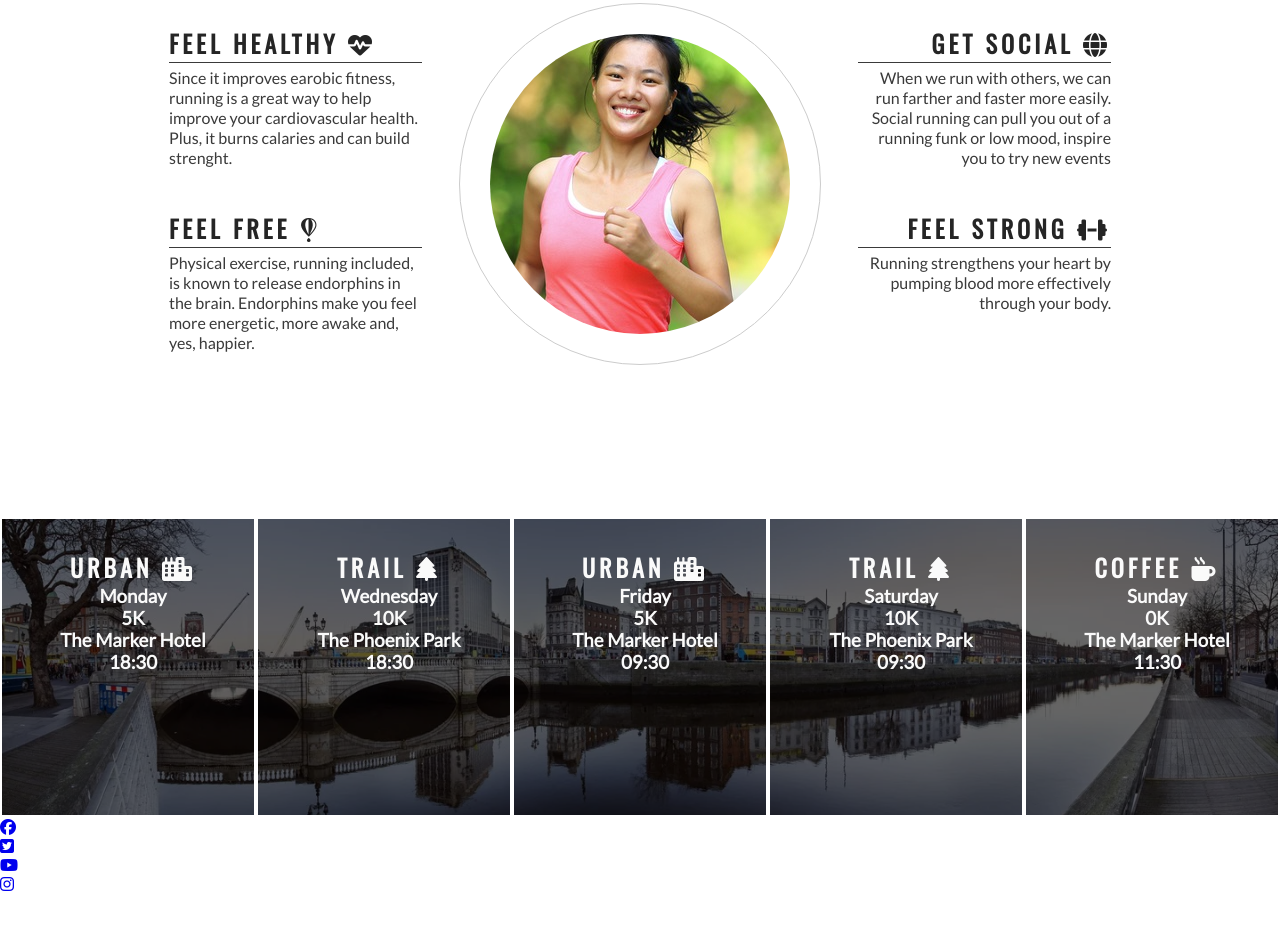
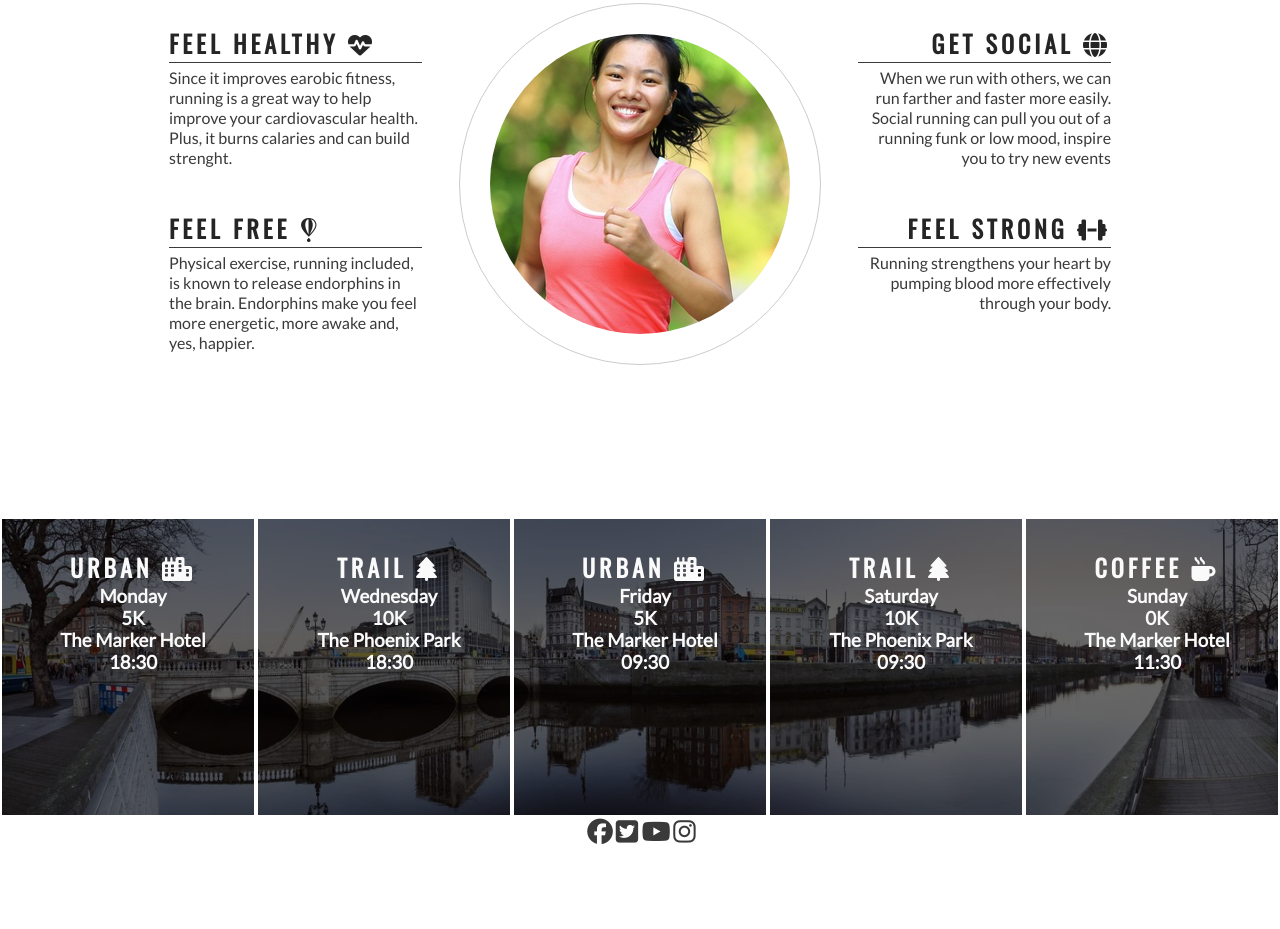
Before and after one commit to Morenojourdain/love-running, a plain HTML site: page index.html in a window 1280 px wide. Shown: the part 778-1707 px from the top of the page. Before the commit the page ends 1671 px from the top, so only its background shows below. Drawn offline with nearby package versions, Linux system fonts and the light colour scheme.

Commit message:
Add style to footer social media icons

```diff
--- a/assets/css/style.css
+++ b/assets/css/style.css
@@ -215,3 +215,22 @@ hr {
 #times h2 {
     color: #fafafa;
 }
+
+footer {
+    height: 150px;
+}
+
+.social-networks {
+    text-align: center;
+}
+
+.social-networks > li {
+    display: inline-block;
+}
+
+.social-networks i {
+    font-size: 160%;
+    margin: 1%;
+    padding: 5%;
+    color: #3a3a3a;
+}
--- a/index.html
+++ b/index.html
@@ -117,7 +117,7 @@
         </div>
     </section>
     <footer>
-        <ul>
+        <ul class="social-networks">
             <li>
                 <a href="https://facebook.com" target="_blank" rel="noopener"
                 aria-label="Visit our Facebook page (opens in a new tab)"><i class="fa-brands fa-facebook"></i></a>
```
